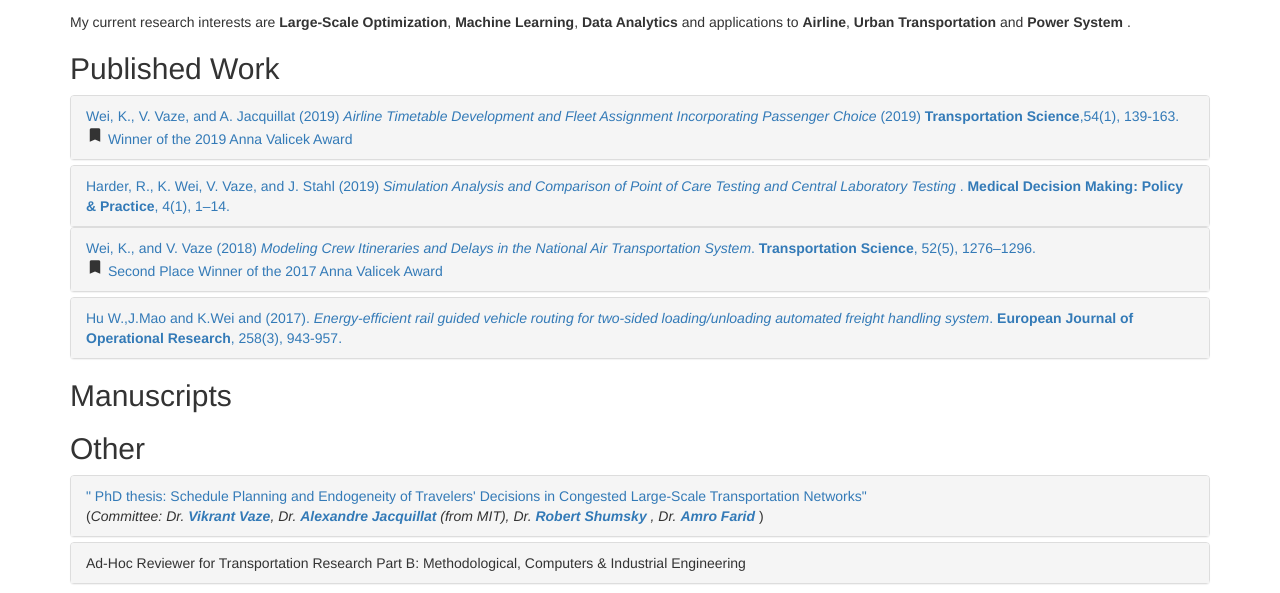
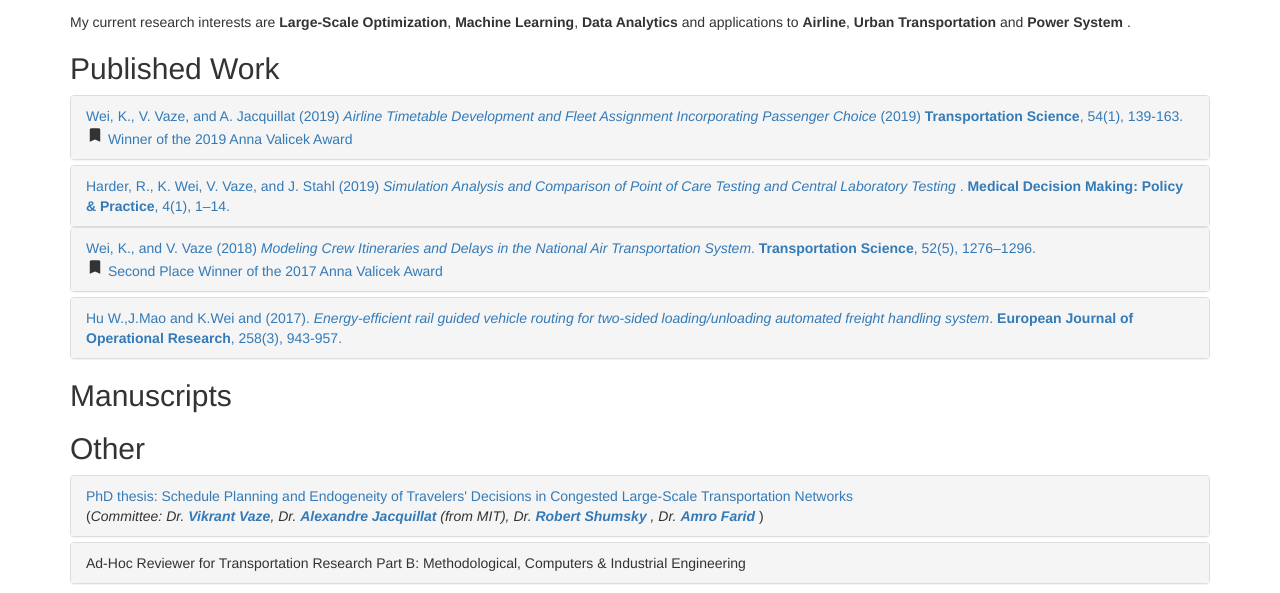
Before and after one commit to kejiwei/kejiwei.github.io, a Jekyll site: the page built from research.html, in a window 1280 px wide. Shown: the part 170-763 px from the top of the page. Built offline with Jekyll 4.4.1, drawn with Linux system fonts in a browser that asks for light colours.

Commit message:
Update research.html
asd

```diff
--- a/research.html
+++ b/research.html
@@ -19,7 +19,7 @@ tabname: Research
           <a data-toggle="collapse" data-parent="#published" href="#collapse4">
             Wei, K., V. Vaze, and A. Jacquillat (2019)
             <em>Airline Timetable Development and Fleet Assignment Incorporating Passenger Choice</em> (2019)
-            <strong>Transportation Science</strong>,54(1), 139-163.
+            <strong>Transportation Science</strong>, 54(1), 139-163.
           </a><br />
           <i class="material-icons md-18">bookmark</i> <a href="https://agifors.org/news/8092026">Winner of the 2019 Anna Valicek Award</a><br />
         </div>
@@ -175,7 +175,7 @@ tabname: Research
       <div class="panel panel-default">
         <div class="panel-heading">
             <a data-toggle="collapse" data-parent="#other" href="#phdthesis">
-              <a href="https://search.proquest.com/docview/2390139755?pq-origsite=gscholar&fromopenview=true">" PhD thesis: Schedule Planning and Endogeneity of Travelers' Decisions in Congested Large-Scale Transportation Networks"</a>
+              <a href="https://search.proquest.com/docview/2390139755?pq-origsite=gscholar&fromopenview=true"> PhD thesis: Schedule Planning and Endogeneity of Travelers' Decisions in Congested Large-Scale Transportation Networks</a>
             </a><br />
             (<em>Committee: Dr. <strong><a href="https://engineering.dartmouth.edu/people/faculty/vikrant-vaze/">Vikrant Vaze</a></strong>, Dr. <strong><a href="https://mitsloan.mit.edu/faculty/directory/alexandre-jacquillat">Alexandre Jacquillat</a></strong> (from MIT), Dr. <strong><a href="http://faculty.tuck.dartmouth.edu/robert-shumsky/"> Robert Shumsky </a></strong>, Dr. <strong><a href="https://engineering.dartmouth.edu/people/faculty/amro-farid">Amro Farid </a></strong></em>) <br />
         </div>
```
